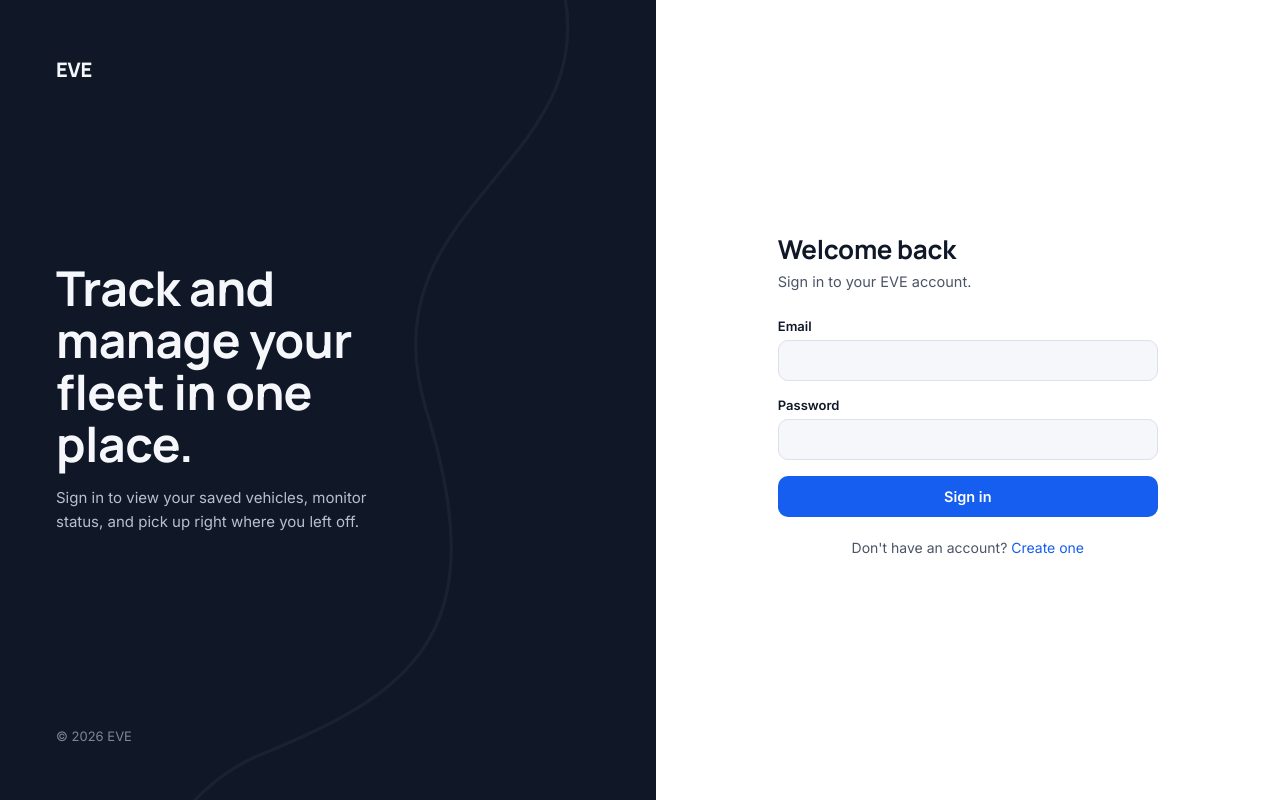
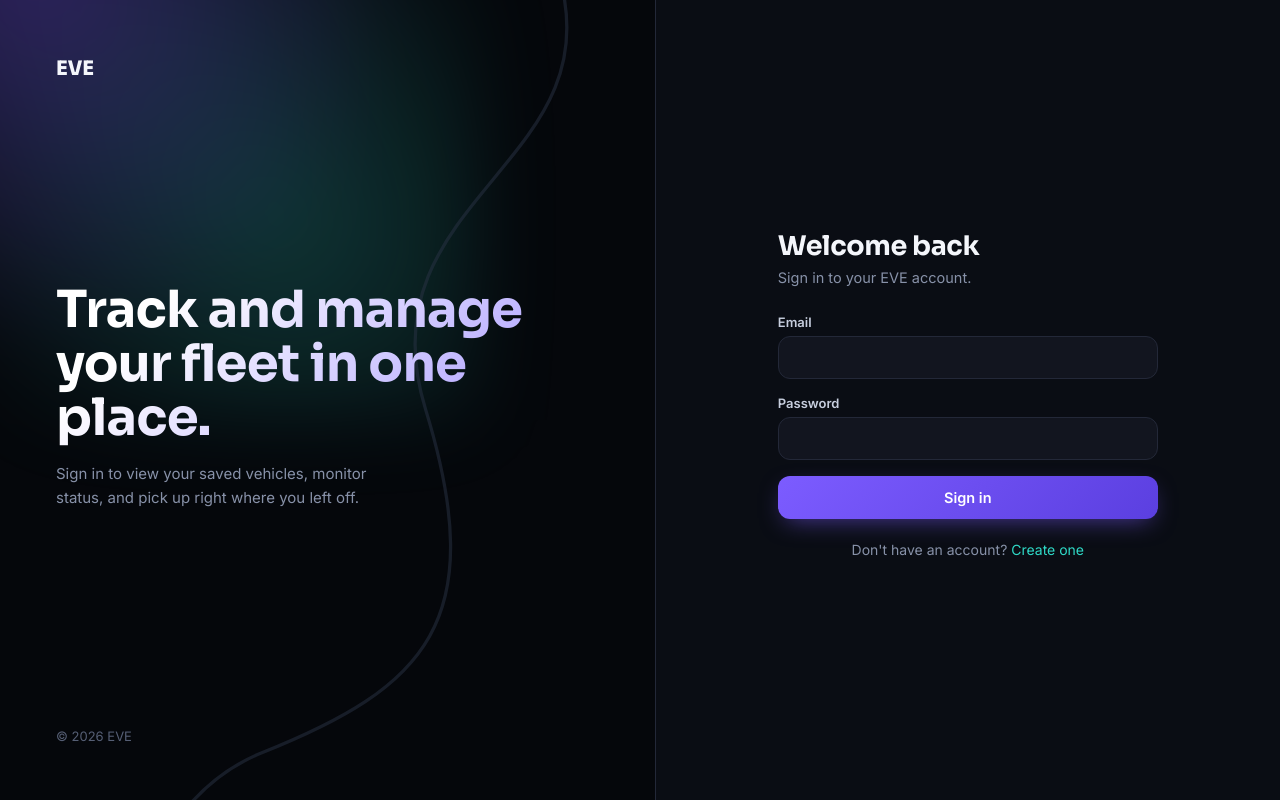
Before and after one commit to Jayyyyy-web/EVE, a React (Vite) app in the folder frontend/: page /login in a window 1280 px wide. Built offline with nearby package versions, Linux system fonts and the light colour scheme; no server answers; the HTML template or start-up script is replaced by a standard one.

Commit message:
Redesign UI: bold dark theme for login and dashboard

```diff
--- a/frontend/src/components/AuthLayout.jsx
+++ b/frontend/src/components/AuthLayout.jsx
@@ -2,6 +2,7 @@ export default function AuthLayout({ children }) {
   return (
     <div className="auth-shell">
       <div className="auth-hero">
+        <div className="hero-glow" />
         <svg className="route-line" viewBox="0 0 400 800" preserveAspectRatio="none">
           <path
             d="M -20 700 C 80 650, 60 500, 160 460 S 300 380, 260 250 S 380 100, 340 -20"
@@ -9,8 +10,8 @@ export default function AuthLayout({ children }) {
             stroke="#2a3346"
             strokeWidth="2"
           />
-          <circle cx="-20" cy="700" r="4" fill="#155eef" />
-          <circle cx="340" cy="-20" r="4" fill="#155eef" />
+          <circle cx="-20" cy="700" r="4" fill="#7c5cff" />
+          <circle cx="340" cy="-20" r="4" fill="#2fd9c7" />
         </svg>
         <div className="brand">EVE</div>
         <div className="hero-copy">
--- a/frontend/src/index.css
+++ b/frontend/src/index.css
@@ -1,16 +1,19 @@
-@import url('https://fonts.googleapis.com/css2?family=Manrope:wght@500;600;700;800&family=Inter:wght@400;500;600&display=swap');
+@import url('https://fonts.googleapis.com/css2?family=Sora:wght@600;700;800&family=Inter:wght@400;500;600&display=swap');
 
 :root {
-  --ink: #101828;
-  --ink-soft: #4b5566;
-  --line: #dbe1ea;
-  --surface: #ffffff;
-  --canvas: #f5f7fb;
-  --volt: #155eef;
-  --volt-dim: #e8effe;
-  --amber: #c96a2e;
-  --danger: #c0362c;
-  --radius: 10px;
+  --bg: #0a0d14;
+  --bg-hero: #05070b;
+  --surface: #12151f;
+  --surface-raised: #171b28;
+  --border: #232838;
+  --text: #f4f6fb;
+  --text-muted: #8791a8;
+  --violet: #7c5cff;
+  --violet-dim: rgba(124, 92, 255, 0.14);
+  --teal: #2fd9c7;
+  --danger: #ff6b6b;
+  --danger-bg: rgba(255, 107, 107, 0.1);
+  --radius: 12px;
 }
 
 * {
@@ -23,19 +26,19 @@ html, body, #root {
 
 body {
   margin: 0;
-  background: var(--canvas);
-  color: var(--ink);
+  background: var(--bg);
+  color: var(--text);
   font-family: 'Inter', system-ui, sans-serif;
   -webkit-font-smoothing: antialiased;
 }
 
 h1, h2, h3, .brand {
-  font-family: 'Manrope', 'Inter', sans-serif;
-  letter-spacing: -0.01em;
+  font-family: 'Sora', 'Inter', sans-serif;
+  letter-spacing: -0.015em;
 }
 
 a {
-  color: var(--volt);
+  color: var(--teal);
   text-decoration: none;
 }
 a:hover {
@@ -45,14 +48,24 @@ a:hover {
 button:focus-visible,
 a:focus-visible,
 input:focus-visible {
-  outline: 2px solid var(--volt);
+  outline: 2px solid var(--violet);
   outline-offset: 2px;
 }
+
+@media (prefers-reduced-motion: reduce) {
+  * {
+    animation: none !important;
+    transition: none !important;
+  }
+}
+
+/* ---------- Auth screens ---------- */
 
 .auth-shell {
   min-height: 100vh;
   display: grid;
   grid-template-columns: 1.05fr 1fr;
+  background: var(--bg);
 }
 
 @media (max-width: 880px) {
@@ -65,46 +78,71 @@ input:focus-visible {
 }
 
 .auth-hero {
-  background: var(--ink);
-  color: #f5f7fb;
+  position: relative;
+  background: var(--bg-hero);
   padding: 56px;
   display: flex;
   flex-direction: column;
   justify-content: space-between;
-  position: relative;
   overflow: hidden;
+  border-right: 1px solid var(--border);
 }
 
-.auth-hero .brand {
-  font-size: 20px;
-  font-weight: 800;
-}
-
-.auth-hero .hero-copy h1 {
-  font-size: clamp(32px, 4vw, 48px);
-  line-height: 1.08;
-  font-weight: 700;
-  max-width: 12ch;
-  margin: 0 0 16px;
-}
-
-.auth-hero .hero-copy p {
-  color: #b7c0cf;
-  max-width: 34ch;
-  font-size: 15px;
-  line-height: 1.6;
+.hero-glow {
+  position: absolute;
+  width: 640px;
+  height: 640px;
+  top: -220px;
+  left: -160px;
+  background: radial-gradient(circle at 30% 30%, rgba(124, 92, 255, 0.35), transparent 60%),
+    radial-gradient(circle at 70% 70%, rgba(47, 217, 199, 0.22), transparent 55%);
+  filter: blur(40px);
+  pointer-events: none;
 }
 
 .route-line {
   position: absolute;
   inset: 0;
-  opacity: 0.35;
+  opacity: 0.5;
   pointer-events: none;
 }
 
+.auth-hero .brand {
+  position: relative;
+  font-size: 20px;
+  font-weight: 800;
+  z-index: 1;
+}
+
+.auth-hero .hero-copy {
+  position: relative;
+  z-index: 1;
+}
+
+.auth-hero .hero-copy h1 {
+  font-size: clamp(34px, 4vw, 52px);
+  line-height: 1.06;
+  font-weight: 700;
+  max-width: 12ch;
+  margin: 0 0 16px;
+  background: linear-gradient(135deg, #ffffff 20%, #a99bff 100%);
+  -webkit-background-clip: text;
+  background-clip: text;
+  color: transparent;
+}
+
+.auth-hero .hero-copy p {
+  color: var(--text-muted);
+  max-width: 34ch;
+  font-size: 15px;
+  line-height: 1.65;
+}
+
 .hero-foot {
+  position: relative;
+  z-index: 1;
   font-size: 13px;
-  color: #7c8798;
+  color: #565f75;
 }
 
 .auth-panel {
@@ -112,7 +150,7 @@ input:focus-visible {
   align-items: center;
   justify-content: center;
   padding: 32px;
-  background: var(--surface);
+  background: var(--bg);
 }
 
 .auth-card {
@@ -121,13 +159,14 @@ input:focus-visible {
 }
 
 .auth-card h2 {
-  font-size: 26px;
+  font-size: 27px;
   margin: 0 0 6px;
   font-weight: 700;
+  color: var(--text);
 }
 
 .auth-card .sub {
-  color: var(--ink-soft);
+  color: var(--text-muted);
   font-size: 14.5px;
   margin: 0 0 28px;
 }
@@ -141,43 +180,48 @@ input:focus-visible {
   font-size: 13px;
   font-weight: 600;
   margin-bottom: 6px;
-  color: var(--ink);
+  color: #c7cede;
 }
 
 .field input {
   width: 100%;
-  padding: 11px 13px;
-  border: 1px solid var(--line);
+  padding: 12px 14px;
+  border: 1px solid var(--border);
   border-radius: var(--radius);
   font-size: 14.5px;
   font-family: inherit;
-  background: var(--canvas);
-  color: var(--ink);
-  transition: border-color 0.15s ease, background 0.15s ease;
+  background: var(--surface);
+  color: var(--text);
+  transition: border-color 0.15s ease, box-shadow 0.15s ease;
+}
+
+.field input::placeholder {
+  color: #4d566b;
 }
 
 .field input:focus {
-  border-color: var(--volt);
-  background: var(--surface);
+  border-color: var(--violet);
+  box-shadow: 0 0 0 3px var(--violet-dim);
   outline: none;
 }
 
 .submit-btn {
   width: 100%;
-  padding: 12px;
+  padding: 13px;
   border-radius: var(--radius);
   border: none;
-  background: var(--volt);
+  background: linear-gradient(135deg, var(--violet), #5b3fe0);
   color: white;
   font-weight: 600;
   font-size: 14.5px;
   cursor: pointer;
-  transition: background 0.15s ease, transform 0.05s ease;
+  transition: transform 0.05s ease, box-shadow 0.15s ease;
   font-family: inherit;
+  box-shadow: 0 8px 24px -8px rgba(124, 92, 255, 0.6);
 }
 
 .submit-btn:hover {
-  background: #0f4fd1;
+  box-shadow: 0 10px 28px -6px rgba(124, 92, 255, 0.75);
 }
 
 .submit-btn:active {
@@ -185,13 +229,14 @@ input:focus-visible {
 }
 
 .submit-btn:disabled {
-  background: #9db8f2;
+  background: #3a3f52;
+  box-shadow: none;
   cursor: not-allowed;
 }
 
 .error-banner {
-  background: #fdeeec;
-  border: 1px solid #f3c8c3;
+  background: var(--danger-bg);
+  border: 1px solid rgba(255, 107, 107, 0.3);
   color: var(--danger);
   font-size: 13.5px;
   padding: 10px 12px;
@@ -202,62 +247,125 @@ input:focus-visible {
 .switch-line {
   margin-top: 22px;
   font-size: 14px;
-  color: var(--ink-soft);
+  color: var(--text-muted);
   text-align: center;
 }
 
-/* Dashboard */
+/* ---------- Dashboard ---------- */
+
 .app-shell {
   min-height: 100vh;
-  background: var(--canvas);
+  background: var(--bg);
 }
 
 .topbar {
   display: flex;
   align-items: center;
   justify-content: space-between;
-  padding: 18px 32px;
-  background: var(--surface);
-  border-bottom: 1px solid var(--line);
+  padding: 20px 32px;
+  background: var(--bg-hero);
+  border-bottom: 1px solid var(--border);
 }
 
 .topbar .brand {
   font-size: 18px;
   font-weight: 800;
-  color: var(--ink);
+  color: var(--text);
 }
 
 .logout-btn {
-  background: none;
-  border: 1px solid var(--line);
+  background: transparent;
+  border: 1px solid var(--border);
   border-radius: var(--radius);
-  padding: 8px 14px;
+  padding: 9px 15px;
   font-size: 13.5px;
   font-weight: 600;
   cursor: pointer;
-  color: var(--ink-soft);
+  color: var(--text-muted);
   font-family: inherit;
+  transition: border-color 0.15s ease, color 0.15s ease;
 }
 
 .logout-btn:hover {
-  border-color: var(--ink-soft);
-  color: var(--ink);
+  border-color: var(--text-muted);
+  color: var(--text);
 }
 
 .dash-body {
-  max-width: 720px;
+  max-width: 880px;
   margin: 0 auto;
-  padding: 56px 24px;
+  padding: 64px 24px;
 }
 
-.dash-body h1 {
-  font-size: 28px;
-  margin: 0 0 8px;
+.dash-hero {
+  position: relative;
+  border-radius: 20px;
+  padding: 48px 40px;
+  background: linear-gradient(160deg, var(--surface-raised), var(--surface));
+  border: 1px solid var(--border);
+  overflow: hidden;
+  margin-bottom: 32px;
 }
 
-.dash-body p {
-  color: var(--ink-soft);
+.dash-hero::before {
+  content: '';
+  position: absolute;
+  width: 360px;
+  height: 360px;
+  top: -140px;
+  right: -100px;
+  background: radial-gradient(circle, rgba(124, 92, 255, 0.28), transparent 65%);
+  filter: blur(30px);
+}
+
+.dash-hero .eyebrow {
+  position: relative;
+  font-size: 13px;
+  font-weight: 600;
+  color: var(--teal);
+  margin: 0 0 10px;
+}
+
+.dash-hero h1 {
+  position: relative;
+  font-size: 32px;
+  margin: 0 0 10px;
+  font-weight: 700;
+}
+
+.dash-hero p {
+  position: relative;
+  color: var(--text-muted);
   font-size: 15px;
+  max-width: 46ch;
+  line-height: 1.6;
+  margin: 0;
+}
+
+.dash-grid {
+  display: grid;
+  grid-template-columns: repeat(auto-fit, minmax(220px, 1fr));
+  gap: 16px;
+}
+
+.dash-stat {
+  background: var(--surface);
+  border: 1px solid var(--border);
+  border-radius: var(--radius);
+  padding: 22px;
+}
+
+.dash-stat .num {
+  font-family: 'Sora', sans-serif;
+  font-size: 30px;
+  font-weight: 700;
+  color: var(--text);
+}
+
+.dash-stat .label {
+  color: var(--text-muted);
+  font-size: 13.5px;
+  margin-top: 4px;
 }
 
 .loading-screen {
@@ -265,6 +373,7 @@ input:focus-visible {
   display: flex;
   align-items: center;
   justify-content: center;
-  color: var(--ink-soft);
+  color: var(--text-muted);
   font-size: 14px;
+  background: var(--bg);
 }
--- a/frontend/src/pages/Dashboard.jsx
+++ b/frontend/src/pages/Dashboard.jsx
@@ -11,9 +11,31 @@ export default function Dashboard() {
           Log out
         </button>
       </div>
+
       <div className="dash-body">
-        <h1>Welcome, {user?.username}.</h1>
-        <p>You're signed in. This is a starting point — wire up your vehicle data here.</p>
+        <div className="dash-hero">
+          <p className="eyebrow">Signed in</p>
+          <h1>Welcome back, {user?.username}.</h1>
+          <p>
+            This is your starting point. Wire up your vehicle data here and
+            it'll show up in the summary below.
+          </p>
+        </div>
+
+        <div className="dash-grid">
+          <div className="dash-stat">
+            <div className="num">0</div>
+            <div className="label">Saved vehicles</div>
+          </div>
+          <div className="dash-stat">
+            <div className="num">—</div>
+            <div className="label">Last activity</div>
+          </div>
+          <div className="dash-stat">
+            <div className="num">{user?.email}</div>
+            <div className="label">Account email</div>
+          </div>
+        </div>
       </div>
     </div>
   );
```
